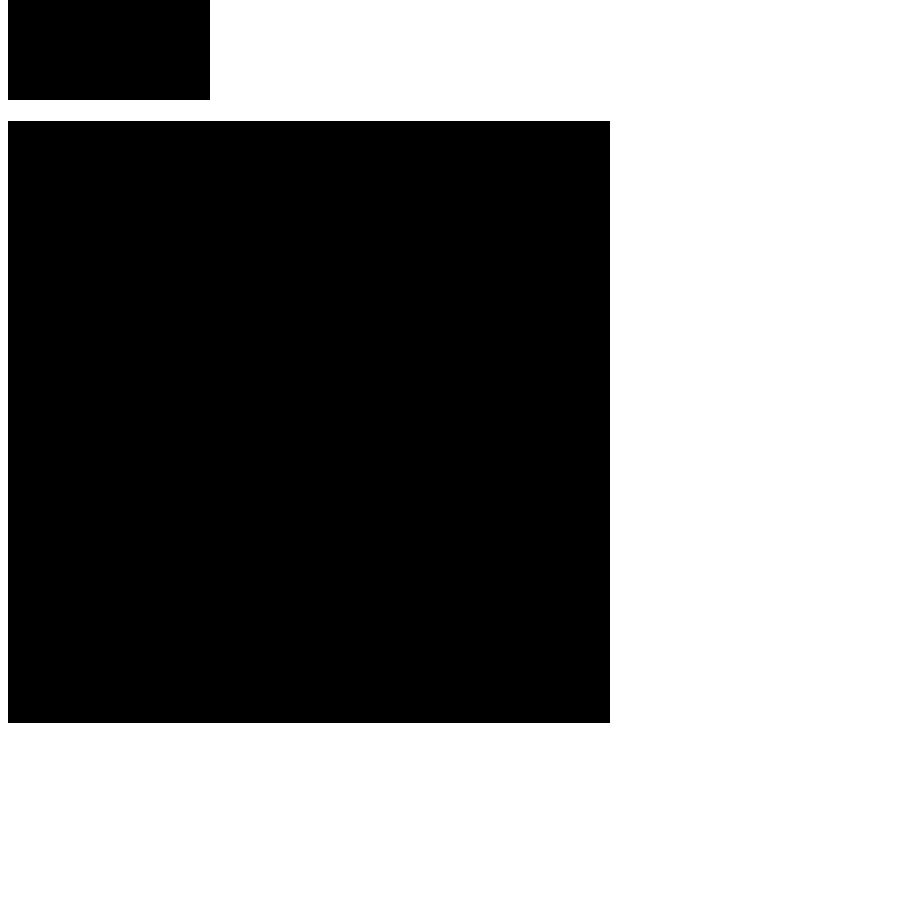
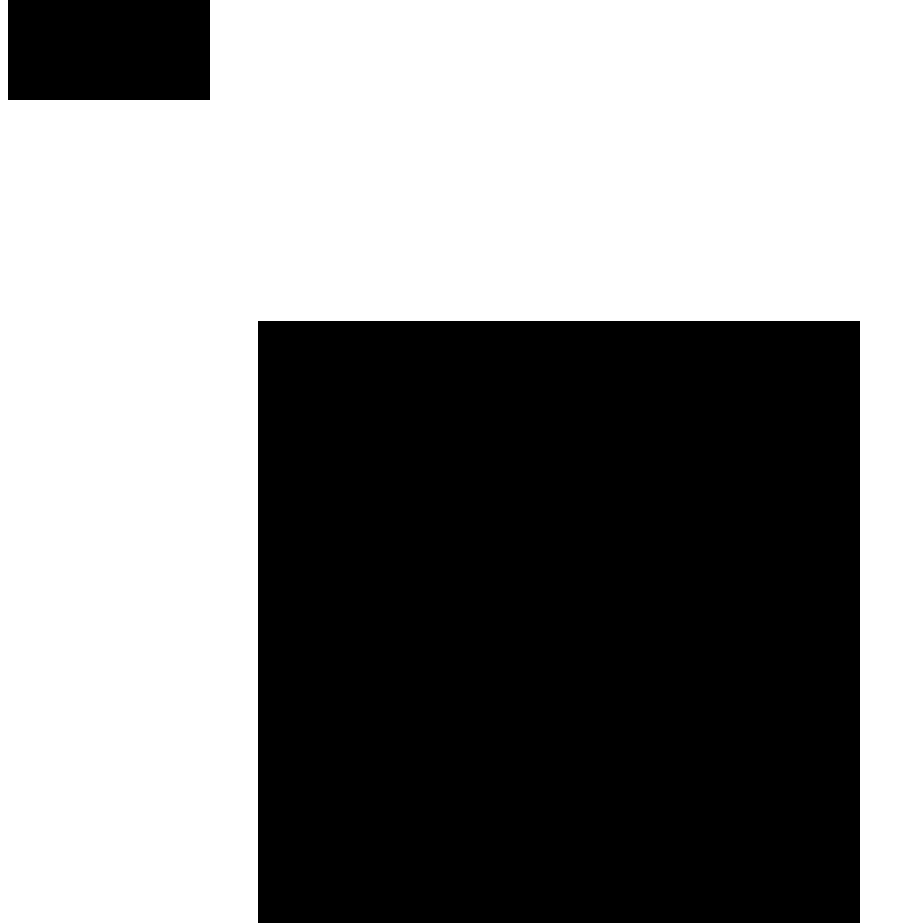
Before and after one commit to Atoes/atoes.github.io, a plain HTML site: page index.html in a window 1280 px wide. Shown: the part 600-1523 px from the top of the page, without its empty margins (0-915 px from the left). Before the commit the page ends 1345 px from the top, so only its background shows below. Drawn offline with Linux system fonts and the light colour scheme.

Commit message:
Update index.html

```diff
--- a/index.html
+++ b/index.html
@@ -29,8 +29,9 @@
   {
     width:600px;
     height:600px;
+    position:relative;
     left:250px;
-    top: 0px;
+    top: 200px;
     border: 1px solid black;
     background-color:black;
     color:white;
```
